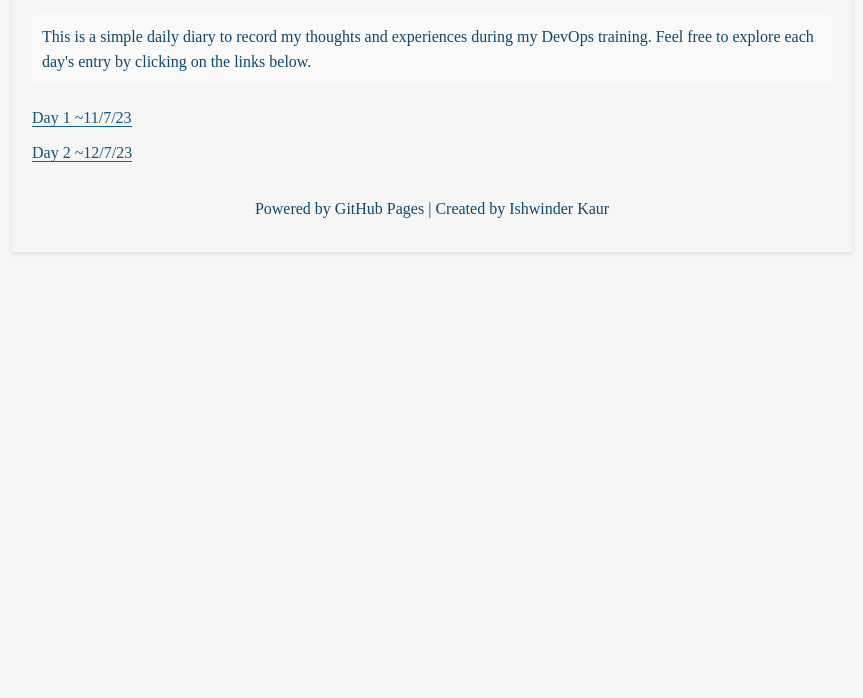
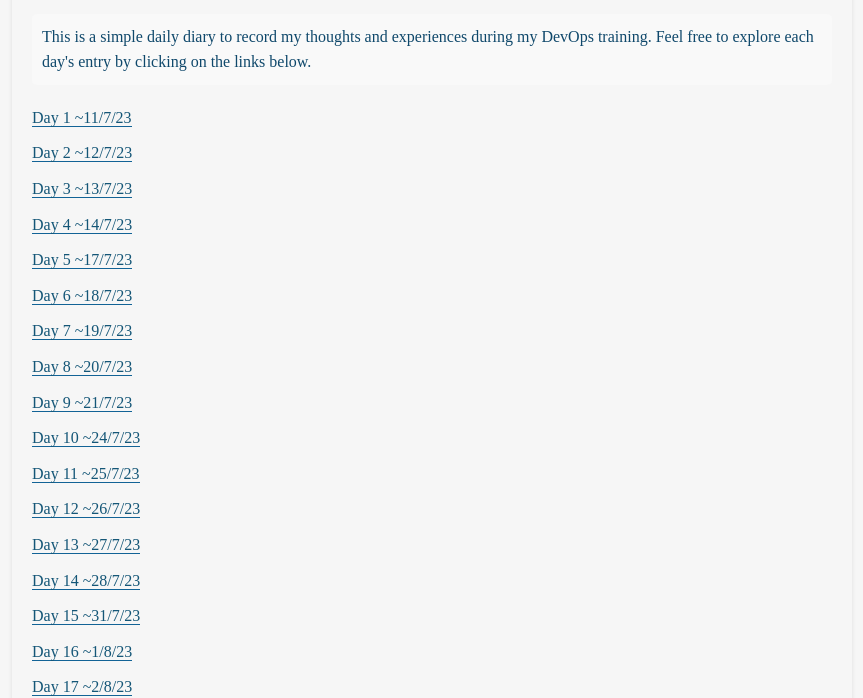
Before and after one commit to ishwinderk/Devops-dailydiary, a plain HTML site: page index.html in a window 1280 px wide. Shown: the part 106-804 px from the top of the page, without its empty margins (208-1071 px from the left). Drawn offline with Linux system fonts and the light colour scheme.

Commit message:
Update index.html

```diff
--- a/index.html
+++ b/index.html
@@ -75,7 +75,24 @@
     <ul>
         <li><a href="./daily_entries/day1.html">Day 1 ~11/7/23</a></li>
         <li><a href="./daily_entries/day2.html">Day 2 ~12/7/23</a></li>
-        <!-- Add more links for each day as needed -->
+        <li><a href="./daily_entries/day3.html">Day 3 ~13/7/23</a></li>
+        <li><a href="./daily_entries/day4.html">Day 4 ~14/7/23</a></li>
+        <li><a href="./daily_entries/day5.html">Day 5 ~17/7/23</a></li>
+        <li><a href="./daily_entries/day6.html">Day 6 ~18/7/23</a></li>
+        <li><a href="./daily_entries/day7.html">Day 7 ~19/7/23</a></li>
+        <li><a href="./daily_entries/day8.html">Day 8 ~20/7/23</a></li>
+        <li><a href="./daily_entries/day9.html">Day 9 ~21/7/23</a></li>
+        <li><a href="./daily_entries/day10.html">Day 10 ~24/7/23</a></li>
+        <li><a href="./daily_entries/day11.html">Day 11 ~25/7/23</a></li>
+        <li><a href="./daily_entries/day12.html">Day 12 ~26/7/23</a></li>
+        <li><a href="./daily_entries/day13.html">Day 13 ~27/7/23</a></li>
+        <li><a href="./daily_entries/day14.html">Day 14 ~28/7/23</a></li>
+        <li><a href="./daily_entries/day15.html">Day 15 ~31/7/23</a></li>
+        <li><a href="./daily_entries/day16.html">Day 16 ~1/8/23</a></li>
+        <li><a href="./daily_entries/day17.html">Day 17 ~2/8/23</a></li>
+        <li><a href="./daily_entries/day18.html">Day 18 ~3/8/23</a></li>
+        <li><a href="./daily_entries/day19.html">Day 19 ~4/8/23</a></li>
+
     </ul>
     <div class="footer">
         <p>Powered by GitHub Pages | Created by Ishwinder Kaur</p>
```
